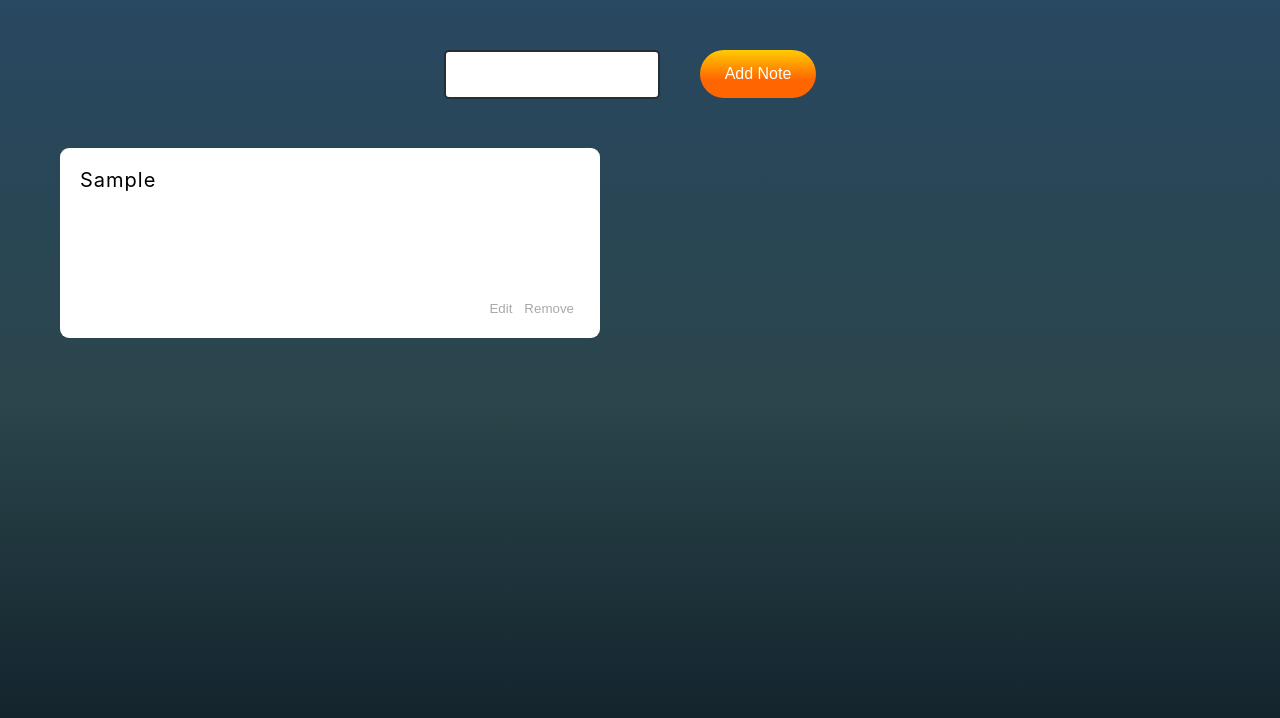
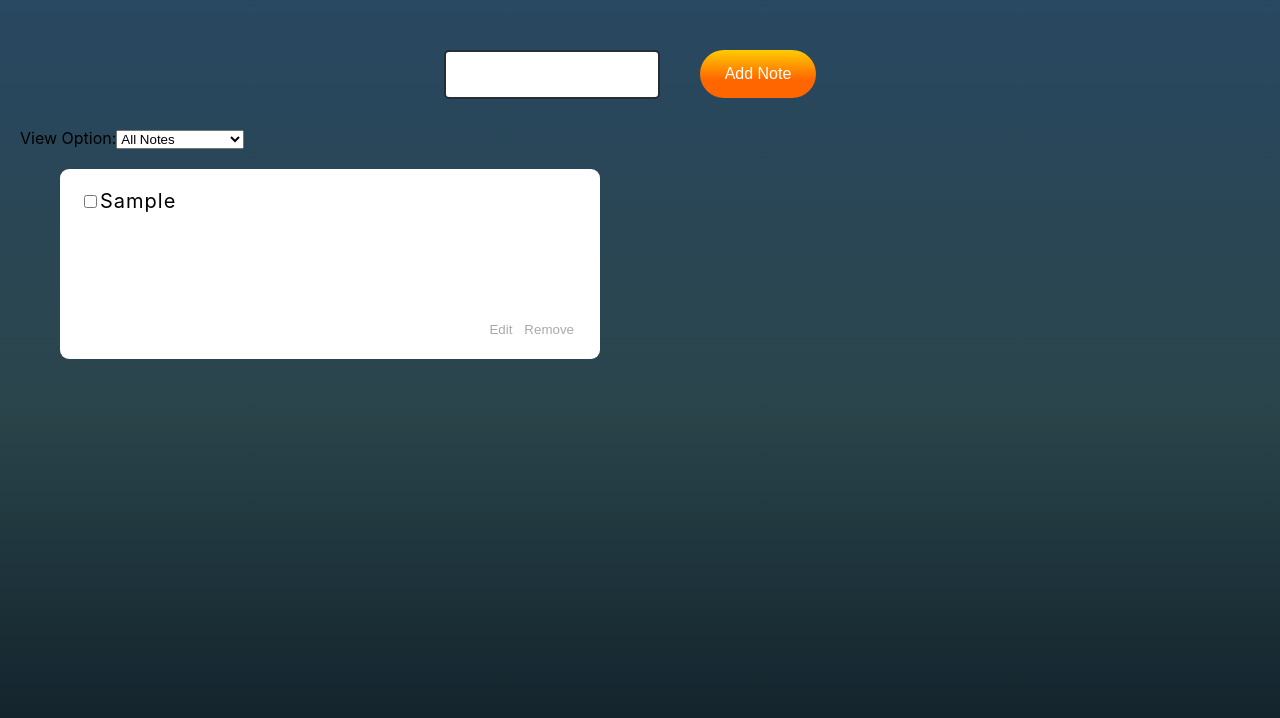
Before and after one commit to abidhasanstudent/Note-pad-project, a React (Create React App) app: page / in a window 1280 px wide. Both pictures are taken after typing "Sample" into the empty fields and a click on the button "Add Note". Shown: the top 718 px of the page. Built offline with nearby package versions, Linux system fonts and the light colour scheme.

Commit message:
Add sort feature

```diff
--- a/src/App.js
+++ b/src/App.js
@@ -1,13 +1,27 @@
+// App.js
+
 import "./App.css";
 import { useState } from "react";
 import NoteForm from "./component/NoteForm";
 import NoteList from "./component/NoteList";
 
 function App() {
-  const [noteTitle, setNotetitle] = useState("");
+  const [noteTitle, setNoteTitle] = useState("");
   const [notes, setNotes] = useState([]);
   const [edit, setEdit] = useState(false);
   const [update, setUpdate] = useState(null);
+  const [selectedNotes, setSelectedNotes] = useState([]);
+  const [viewOption, setViewOption] = useState("all"); // Default to "All Notes"
+
+  // Filter notes based on the selected view option
+  const filteredNotes = () => {
+    if (viewOption === "selected") {
+      return notes.filter((note) => selectedNotes.includes(note.id));
+    } else if (viewOption === "unselected") {
+      return notes.filter((note) => !selectedNotes.includes(note.id));
+    }
+    return notes;
+  };
 
   return (
     <div className="container">
@@ -18,14 +32,29 @@ function App() {
         setEdit={setEdit}
         setNotes={setNotes}
         noteTitle={noteTitle}
-        setNotetitle={setNotetitle}
+        setNoteTitle={setNoteTitle}
       />
+      <div>
+        <label>
+          View Option:
+          <select
+            value={viewOption}
+            onChange={(e) => setViewOption(e.target.value)}
+          >
+            <option value="all">All Notes</option>
+            <option value="selected">Selected Notes</option>
+            <option value="unselected">Unselected Notes</option>
+          </select>
+        </label>
+      </div>
       <NoteList
-        notes={notes}
+        notes={filteredNotes()} // Pass filtered notes to NoteList
         setEdit={setEdit}
         setNotes={setNotes}
         setUpdate={setUpdate}
-        setNotetitle={setNotetitle}
+        setNoteTitle={setNoteTitle}
+        selectedNotes={selectedNotes}
+        setSelectedNotes={setSelectedNotes}
       />
     </div>
   );
--- a/src/component/NoteForm.jsx
+++ b/src/component/NoteForm.jsx
@@ -12,7 +12,7 @@ function NoteForm(props) {
       title: props.noteTitle,
     };
     props.setNotes([...props.notes, newNote]);
-    props.setNotetitle("");
+    props.setNoteTitle("");
   };
 
   const updateHandler = (event) => {
@@ -25,7 +25,7 @@ function NoteForm(props) {
       }
     });
     props.setNotes(updatedNoteArray);
-    props.setNotetitle("");
+    props.setNoteTitle("");
     props.setEdit(false);
   };
   return (
@@ -39,7 +39,7 @@ function NoteForm(props) {
           className="input-field"
           value={props.noteTitle}
           onChange={(event) => {
-            props.setNotetitle(event.target.value);
+            props.setNoteTitle(event.target.value);
           }}
         />
 
--- a/src/component/NoteList.jsx
+++ b/src/component/NoteList.jsx
@@ -1,3 +1,5 @@
+// NoteList.js
+
 import React from "react";
 
 function NoteList(props) {
@@ -10,14 +12,28 @@ function NoteList(props) {
   // edit button
   const editHandler = (note) => {
     props.setEdit(true);
-    props.setNotetitle(note.title);
+    props.setNoteTitle(note.title);
     props.setUpdate(note);
   };
+  // Toggle note selection
+  const toggleNoteSelection = (noteId) => {
+    if (props.selectedNotes.includes(noteId)) {
+      props.setSelectedNotes(props.selectedNotes.filter((id) => id !== noteId));
+    } else {
+      props.setSelectedNotes([...props.selectedNotes, noteId]);
+    }
+  };
+
   return (
     <>
       <ul className="note-list">
         {props.notes.map((note) => (
           <li key={note.id} className="note-box">
+            <input
+              type="checkbox"
+              checked={props.selectedNotes.includes(note.id)}
+              onChange={() => toggleNoteSelection(note.id)}
+            />
             <span>{note.title}</span>
             <div className="note-btn">
               <button
```
